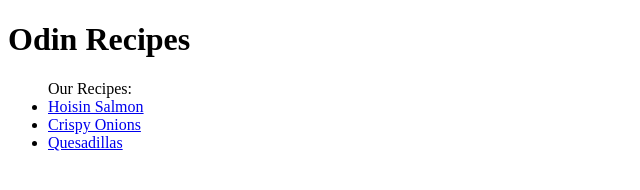
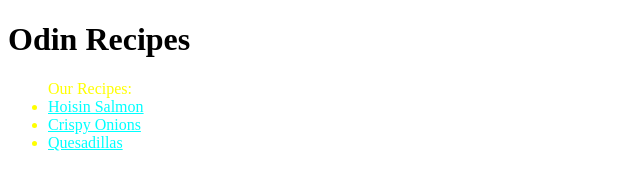
Before and after one commit to mauricioggizi/odin-recipes, a plain HTML site: page index.html in a window 1280 px wide. Shown: the whole page, without its empty margins (0-640 px from the left). Drawn offline with Linux system fonts and the light colour scheme.

Commit message:
add style.css file and styling to home page

```diff
--- a/index.html
+++ b/index.html
@@ -4,16 +4,17 @@
     <meta charset="UTF-8">
     <meta name="viewport" content="width=device-width, initial-scale=1.0">
     <title>Odin Recipes</title>
+    <link rel="stylesheet" href="style.css">
 </head>
 <body>
     <header>
         <h1>Odin Recipes</h1>
     </header>
 
-    <ul>Our Recipes:
-        <li><a href="recipes/hoisinsalmon.html">Hoisin Salmon</a></li>
-        <li><a href="recipes/crispyonions.html">Crispy Onions</a></li>
-        <li><a href="recipes/quesadillas.html">Quesadillas</a></li>
+    <ul id="recipes-title">Our Recipes:
+        <li><a class="recipe" href="recipes/hoisinsalmon.html">Hoisin Salmon</a></li>
+        <li><a class="recipe" href="recipes/crispyonions.html">Crispy Onions</a></li>
+        <li><a class="recipe" href="recipes/quesadillas.html">Quesadillas</a></li>
     </ul>
 
 
--- /dev/null
+++ b/style.css
@@ -0,0 +1,7 @@
+.recipe{
+    color: aqua;
+}
+
+#recipes-title{
+    color:yellow
+}
```
